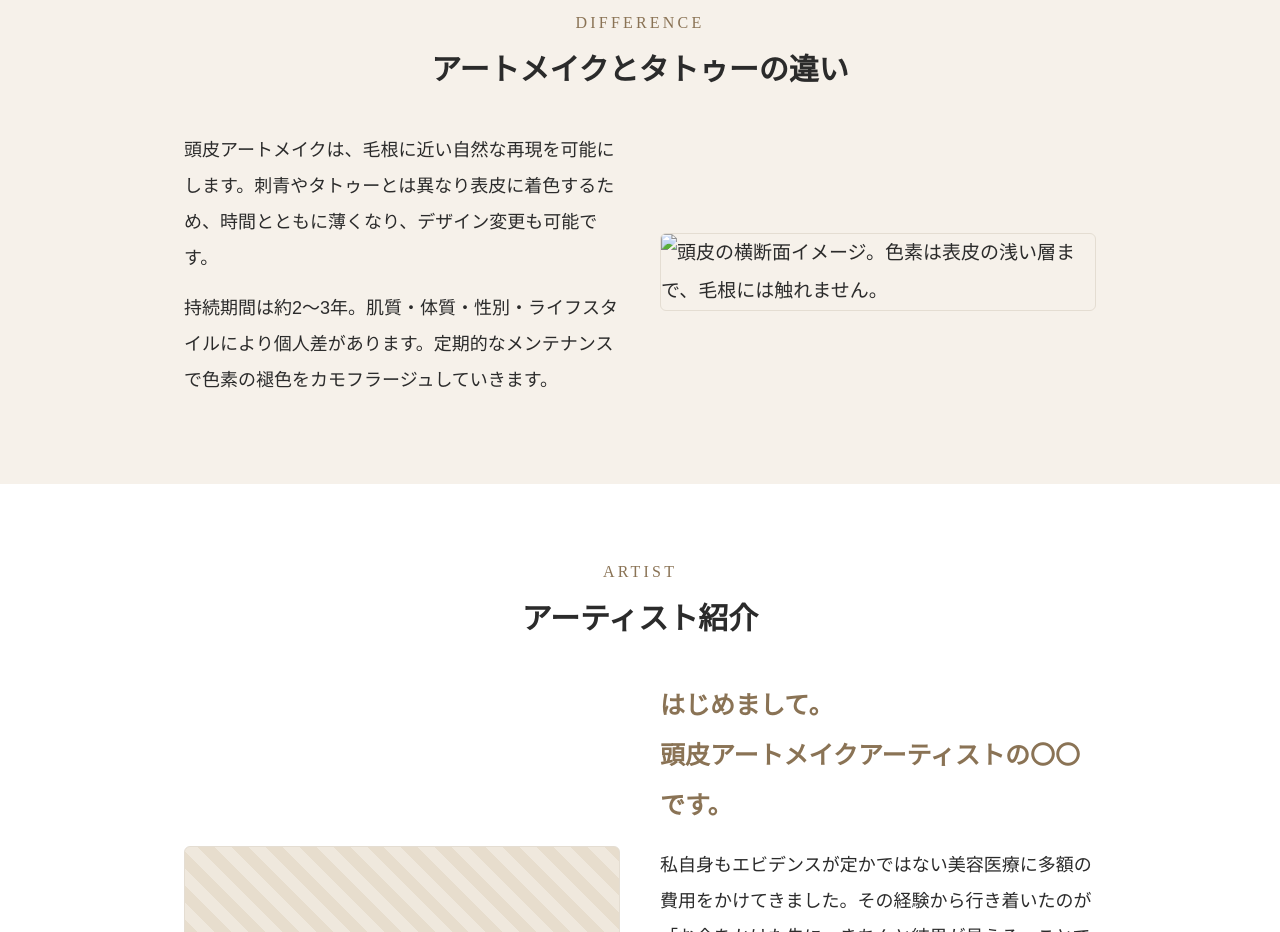
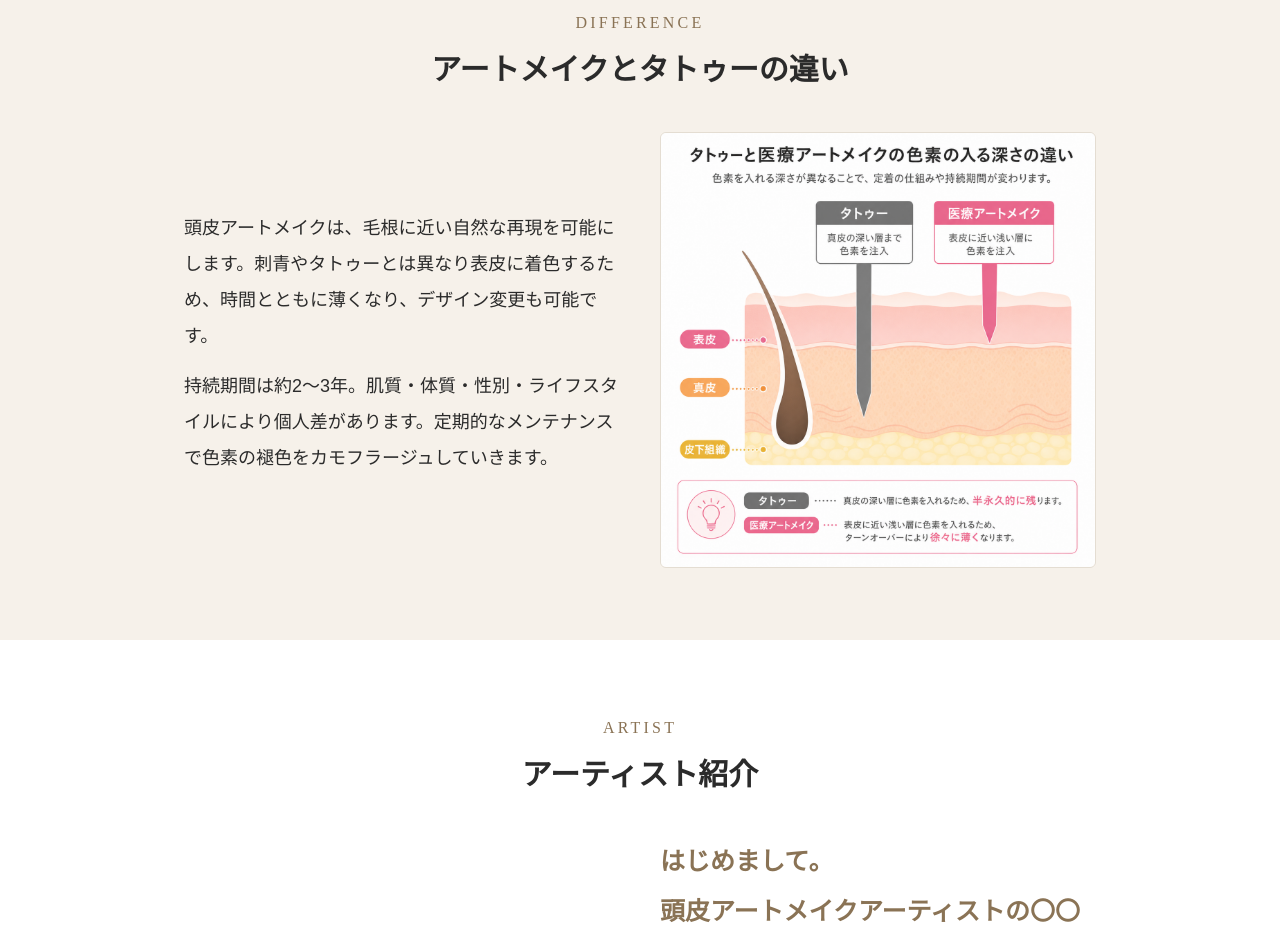
Before and after one commit to minnanouma1992-cpu/scalp-artmake.kai, a plain HTML site: page index.html in a window 1280 px wide. Shown: the part 2560-3492 px from the top of the page. Drawn offline with Linux system fonts and the light colour scheme.

Commit message:
Add files via upload

```diff
--- a/index.html
+++ b/index.html
@@ -350,8 +350,8 @@ footer.site p{font-size:15px;opacity:.85;}
     <div class="section-label">DIFFERENCE</div>
     <h2 class="section-title">アートメイクとタトゥーの違い</h2>
     <div class="cols reverse">
-      <!-- ▼ 画像：頭皮の横断面イメージ（GitHubの 頭皮の断面.png を表示） -->
-      <img src="頭皮の断面.png" alt="頭皮の横断面イメージ。色素は表皮の浅い層まで、毛根には触れません。" style="border-radius:6px;border:1px solid var(--color-line);width:100%;">
+      <!-- ▼ 画像：頭皮の横断面イメージ（GitHubの scalp-cross-section.png を表示） -->
+      <img src="scalp-cross-section.png" alt="頭皮の横断面イメージ。色素は表皮の浅い層まで、毛根には触れません。" style="border-radius:6px;border:1px solid var(--color-line);width:100%;">
       <div>
         <p>頭皮アートメイクは、毛根に近い自然な再現を可能にします。刺青やタトゥーとは異なり表皮に着色するため、時間とともに薄くなり、デザイン変更も可能です。</p>
         <p>持続期間は約2〜3年。肌質・体質・性別・ライフスタイルにより個人差があります。定期的なメンテナンスで色素の褪色をカモフラージュしていきます。</p>
```
